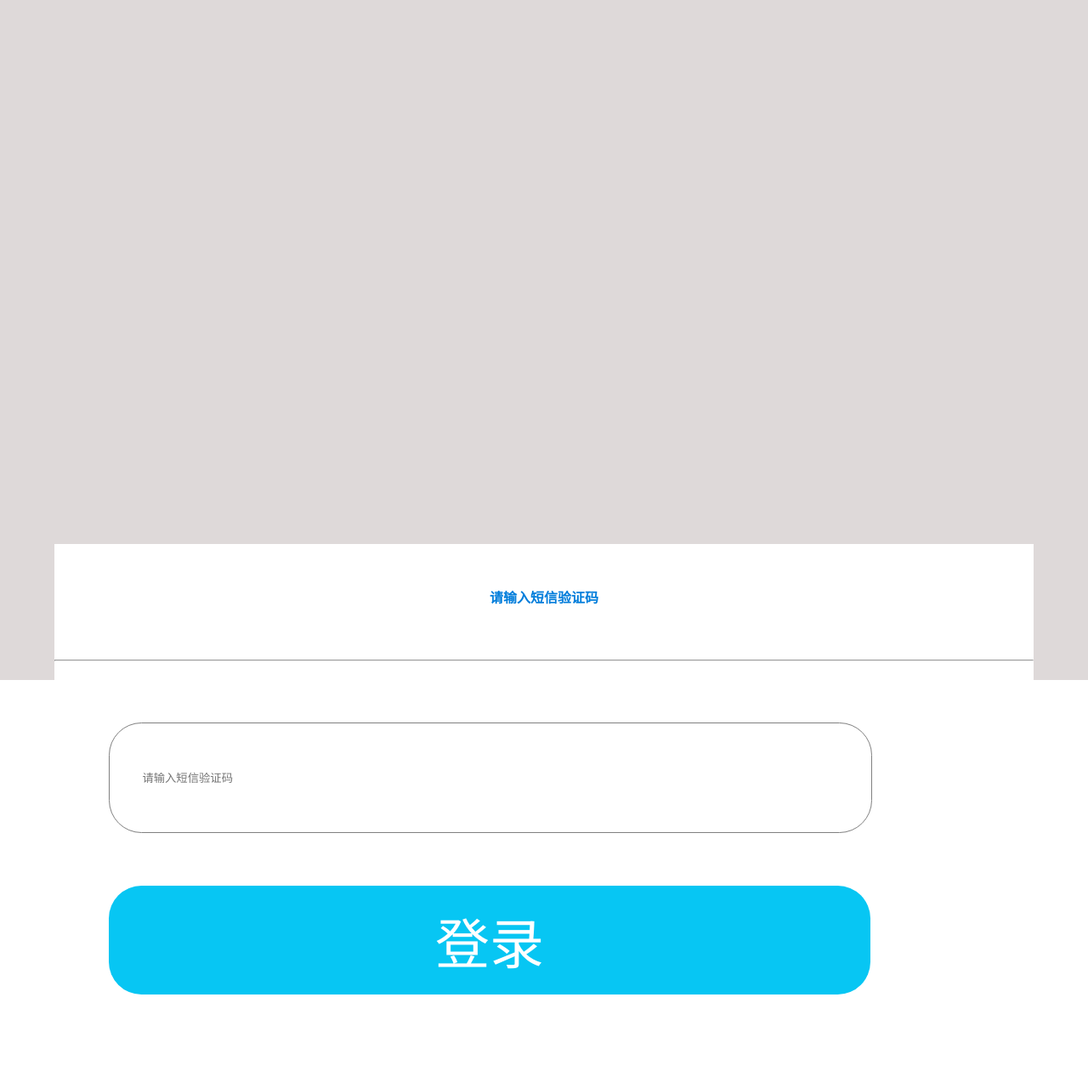
After one commit to xiayin1992728/piglet, a PHP site: template application/index/view/sessions/message.html in a window 1280 px wide. The commit adds this page. Shown: the whole page at 85% size. Run offline with PHP 8.4, Linux system fonts and the light colour scheme; the template is opened without the code that fills it, so the values that code supplies are empty.

Commit message:
add message.page

```diff
--- a/application/index/controller/Sessions.php
+++ b/application/index/controller/Sessions.php
@@ -13,6 +13,11 @@ class Sessions extends Controller
      * @return \think\Response
      */
     public function index()
+    {
+        return $this->fetch();
+    }
+
+    public function message()
     {
         return $this->fetch();
     }
--- /dev/null
+++ b/application/index/view/sessions/message.html
@@ -0,0 +1,28 @@
+<!doctype html>
+<html lang="zh-CN">
+<head>
+    <meta charset="UTF-8">
+    <meta name="viewport"
+          content="width=device-width, user-scalable=no, initial-scale=1.0, maximum-scale=1.0, minimum-scale=1.0">
+    <meta http-equiv="X-UA-Compatible" content="ie=edge">
+    <link rel="stylesheet" href="__INDEX__/css/message.css">
+    <title>短信验证码</title>
+</head>
+<body>
+    <div class="container">
+        <div class="content">
+            <h4>请输入短信验证码</h4>
+            <hr/>
+            <form action="" class="form">
+                <div class="form-group">
+                    <input type="text" placeholder="请输入短信验证码">
+                </div>
+
+                <div class="btn">
+                    <button type="submit">登录</button>
+                </div>
+            </form>
+        </div>
+    </div>
+</body>
+</html>
--- /dev/null
+++ b/public/static/index/css/message.css
@@ -0,0 +1,66 @@
+body,p,h4,h5,input {
+    margin: 0;
+    padding: 0;
+}
+
+input,button,a:focus {
+    outline: none;
+}
+
+body {
+    width: 100vw;
+    height: 100vh;
+}
+
+.container {
+    width: 100vw;
+    height: 100vh;
+    background: #ded9d9;
+    position: relative;
+}
+
+.container .content {
+    height: 50vw;
+    width: 90vw;
+    position: absolute;
+    top:50vw;
+    left:5vw;
+    background: white;
+}
+
+.content h4 {
+    color: #007DDB;
+    text-align: center;
+    height: 10vw;
+    line-height: 10vw;
+}
+
+.form {
+    padding:5vw;
+}
+
+.form-group {
+    height: 10vw;
+}
+
+.form-group input {
+    height: 100%;
+    width: 70vw;
+    border-radius: 3vw;
+    text-indent: 3vw;
+    border:1px solid gray;
+}
+
+.btn {
+    margin-top: 5vw;
+}
+
+.btn button {
+    height: 10vw;
+    width: 70vw;
+    font-size: 5vw;
+    color: white;
+    background:#07c6f3 ;
+    border:0;
+    border-radius: 3vw;
+}
--- a/route/route.php
+++ b/route/route.php
@@ -15,6 +15,8 @@ Route::get('products','index/product/product');
 
 Route::resource('person','index/user')->only(['index','edit','update','create','save']);
 Route::resource('index/login','index/sessions')->only(['index']);
+Route::get('index/message','index/sessions/message');
+Route::post('index/message','index/sessions/validateMessage');
 
 /*后台*/
 // 产品
```
